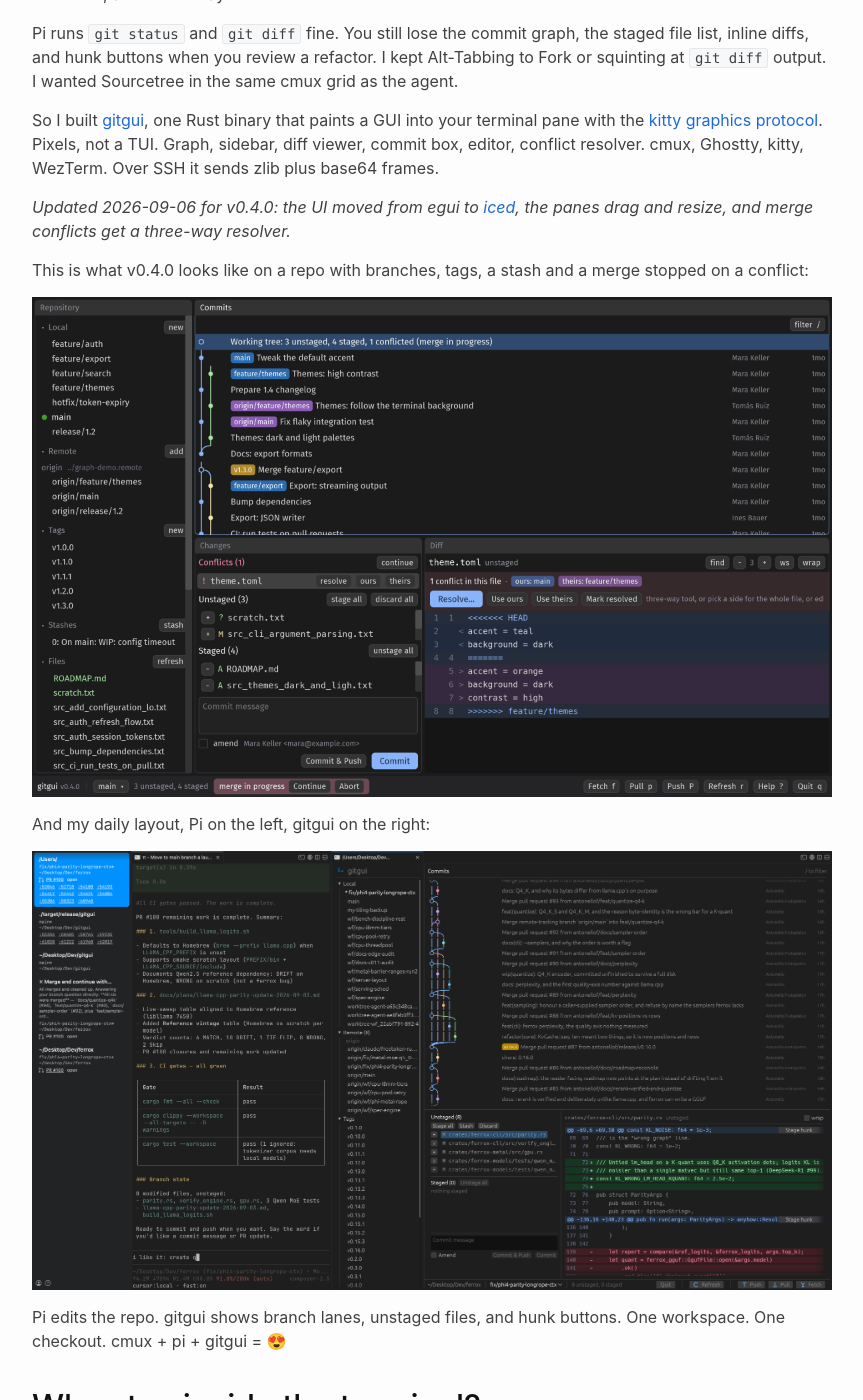
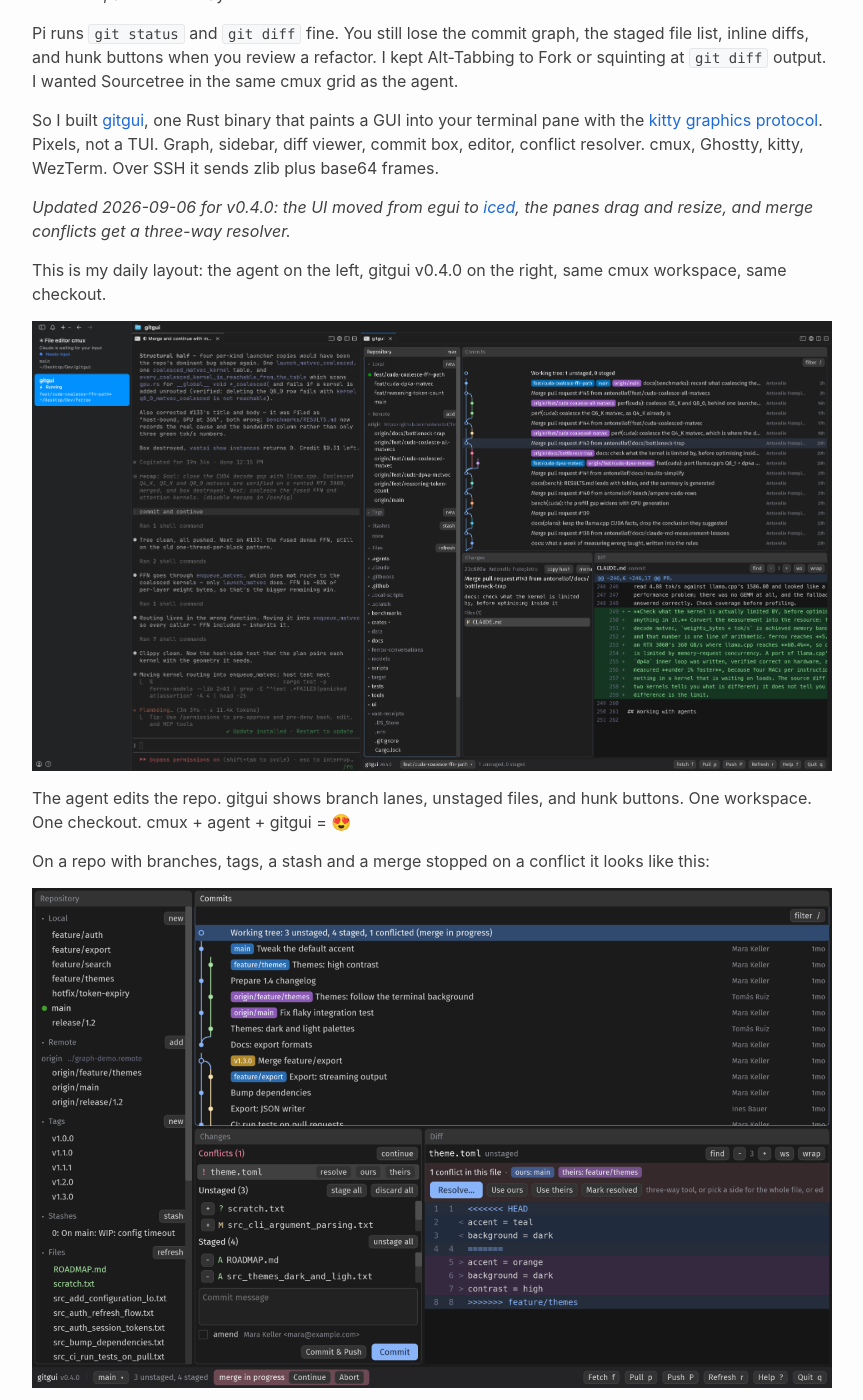
Before and after one commit to antonellof/antonellof.github.io, a Jekyll site: the page built from _posts/2026-09-03-gitgui-terminal-git-gui-cmux-pi.md, in a window 1280 px wide and 1400 px high, scrolled down 311 px. Shown: the whole window, without its empty margins (208-1071 px from the left). Built offline with Jekyll 4.4.1, drawn with Linux system fonts in a browser that asks for light colours; nearby versions of some CDN libraries.

Commit message:
gitgui post: cmux + Claude Code screenshot as the hero image

```diff
--- a/_posts/2026-09-03-gitgui-terminal-git-gui-cmux-pi.md
+++ b/_posts/2026-09-03-gitgui-terminal-git-gui-cmux-pi.md
@@ -17,16 +17,16 @@
 
 *Updated 2026-09-06 for v0.4.0: the UI moved from egui to [iced](https://iced.rs), the panes drag and resize, and merge conflicts get a three-way resolver.*
 
-This is what v0.4.0 looks like on a repo with branches, tags, a stash and a merge stopped on a conflict:
+This is my daily layout: the agent on the left, gitgui v0.4.0 on the right, same cmux workspace, same checkout.
+
+![gitgui in a cmux split next to Claude Code: repository sidebar, commit graph with branch lanes, changes and diff](/assets/images/posts/gitgui-cmux-claude.png)
+
+The agent edits the repo. gitgui shows branch lanes, unstaged files, and hunk buttons. One workspace. One checkout.
+cmux + agent + gitgui = 😍
+
+On a repo with branches, tags, a stash and a merge stopped on a conflict it looks like this:
 
 ![gitgui v0.4.0: repository sidebar, commit graph with branch lanes, changes with a conflict, diff with the conflict banner](/assets/images/posts/gitgui-panes.png)
-
-And my daily layout, Pi on the left, gitgui on the right:
-
-![gitgui in a cmux split beside Pi: commit graph and diff on the right, agent session on the left](/assets/images/posts/gitgui-cmux-pi.png)
-
-Pi edits the repo. gitgui shows branch lanes, unstaged files, and hunk buttons. One workspace. One checkout.
-cmux + pi + gitgui = 😍
 
 ## Why stay inside the terminal?
 
```
Also changed, not shown: assets/images/posts/gitgui-cmux-claude.png (added).
